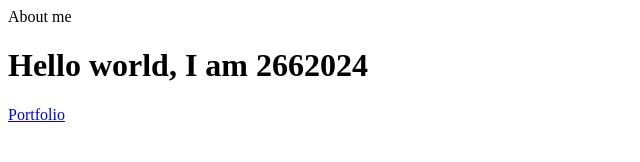
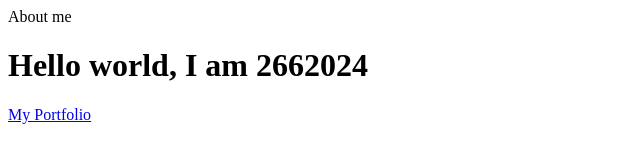
Before and after one commit to cpadiachy/SD2662024Lab01, a plain HTML site: page index.html in a window 1280 px wide. Shown: the full height of the page, 0-640 px from the left. Drawn offline with Linux system fonts and the light colour scheme.

```diff
--- a/index.html
+++ b/index.html
@@ -4,6 +4,6 @@
   </head>
   <body>
     <h1>Hello world, I am 2662024 </h1>
-    <a href="2662024-lab2.html"> Portfolio </a>
+    <a href="2662024-lab2.html"> My Portfolio </a>
   </body>
 </html>
```
